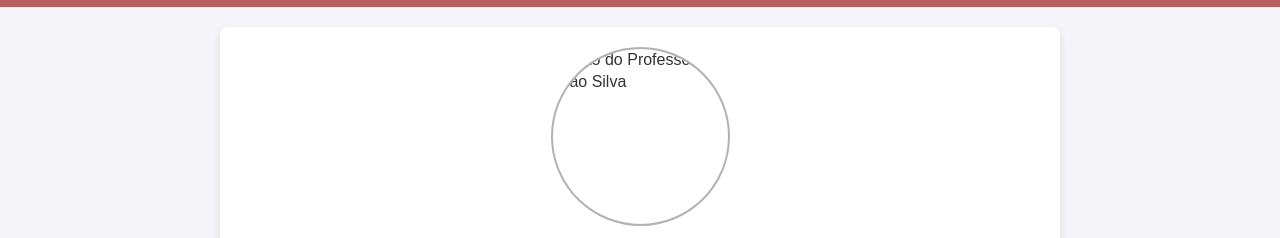
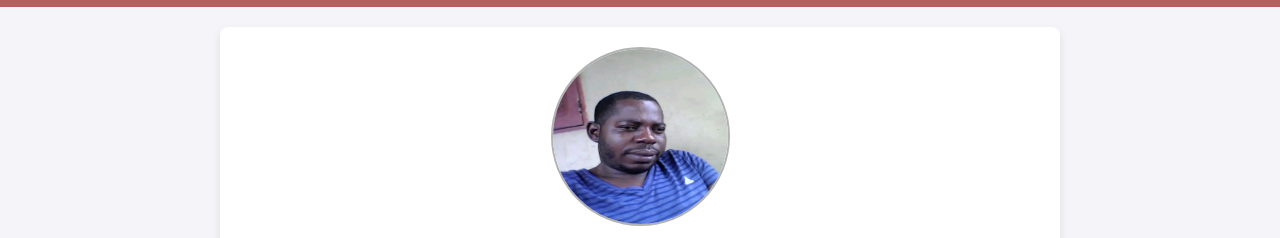
Before and after one commit to Ladilson01/Portal-Escolar-IPC, a plain HTML site: page alexandre_poba.html in a window 1280 px wide. Shown: the part 67-305 px from the top of the page. Drawn offline with Linux system fonts and the light colour scheme.

Commit message:
Update alexandre_poba.html

```diff
--- a/alexandre_poba.html
+++ b/alexandre_poba.html
@@ -13,7 +13,7 @@
 <body>
 <div data-include="header.html"></div>
 <section class="perfil-professor">
-    <img src="Images/Professores/Alexandre Poba.jpg" alt="Foto do Professor João Silva" />
+    <img src="Images/Professores/Alexandre Poba.webp" alt="Foto do Professor João Silva" />
     <h2>Alexandre Poba</h2>
     <p><strong>Disciplina:</strong> Matemática</p>
     <p><strong>Classes:</strong> 11ª e 12ª</p>
```
